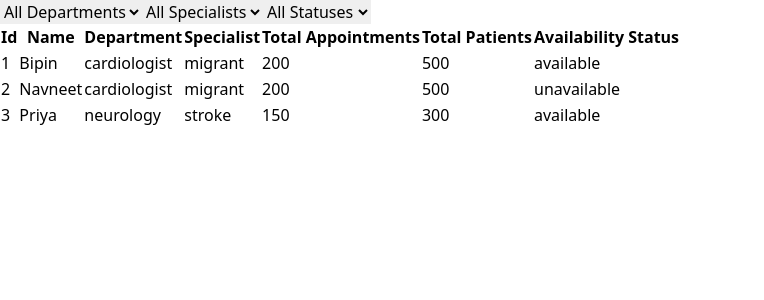
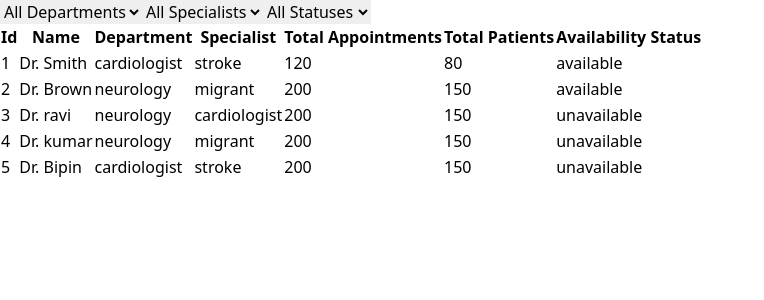
Before and after one commit to AjayPrajapathi/Hospital-Management, a React (Create React App) app in the folder client/: page / in a window 1280 px wide. Shown: the top 300 px of the page, without its empty margins (0-764 px from the left). Built offline with nearby package versions, Linux system fonts and the light colour scheme.

Commit message:
modified DctorList

```diff
--- a/client/src/Components/Doctor/DoctorsList.jsx
+++ b/client/src/Components/Doctor/DoctorsList.jsx
@@ -1,4 +1,5 @@
 import React, { useState, useEffect } from "react";
+import { doctorData } from "../DummyData/doctorData";
 
 function DoctorsList() {
   const [doctors, setDoctors] = useState([]);
@@ -7,43 +8,14 @@ function DoctorsList() {
   const [selectedSpecialist, setSelectedSpecialist] = useState("");
   const [selectedStatus, setSelectedStatus] = useState("");
 
-  //  It is dummy doctor data for testing purposedummy doctor data
+
+
   useEffect(() => {
-    const doctorData = [
-      {
-        id: 1,
-        name: "Bipin",
-        department: "cardiologist",
-        specialist: "migrant",
-        totalApointments: 200,
-        totalPatients: 500,
-        availabiltyStatus: "available",
-      },
-      {
-        id: 2,
-        name: "Navneet",
-        department: "cardiologist",
-        specialist: "migrant",
-        totalApointments: 200,
-        totalPatients: 500,
-        availabiltyStatus: "unavailable",
-      },
-      {
-        id: 3,
-        name: "Priya",
-        department: "neurology",
-        specialist: "stroke",
-        totalApointments: 150,
-        totalPatients: 300,
-        availabiltyStatus: "available",
-      },
-    ];
     setDoctors(doctorData);
-    setFilteredDoctors(doctorData); // Initializing  filtered doctors with all doctors
+    setFilteredDoctors(doctorData); // Initialize filtered doctors with all doctors
   }, []);
 
-  // Handle filter changes
-  const handleFilterChange = () => {
+  useEffect(() => {
     let updatedDoctors = doctors;
 
     if (selectedDepartment) {
@@ -64,8 +36,8 @@ function DoctorsList() {
       );
     }
 
-    setFilteredDoctors(updatedDoctors); // Update the filtered list
-  };
+    setFilteredDoctors(updatedDoctors);
+  }, [selectedDepartment, selectedSpecialist, selectedStatus, doctors]);
 
   return (
     <div className="Doctor">
@@ -73,10 +45,7 @@ function DoctorsList() {
         <select
           id="Department"
           value={selectedDepartment}
-          onChange={(e) => {
-            setSelectedDepartment(e.target.value);
-            handleFilterChange();
-          }}
+          onChange={(e) => setSelectedDepartment(e.target.value)}
         >
           <option value="">All Departments</option>
           <option value="cardiologist">Cardiologist</option>
@@ -86,10 +55,7 @@ function DoctorsList() {
         <select
           id="Specialist"
           value={selectedSpecialist}
-          onChange={(e) => {
-            setSelectedSpecialist(e.target.value);
-            handleFilterChange();
-          }}
+          onChange={(e) => setSelectedSpecialist(e.target.value)}
         >
           <option value="">All Specialists</option>
           <option value="migrant">Migrant</option>
@@ -99,10 +65,7 @@ function DoctorsList() {
         <select
           id="Status"
           value={selectedStatus}
-          onChange={(e) => {
-            setSelectedStatus(e.target.value);
-            handleFilterChange();
-          }}
+          onChange={(e) => setSelectedStatus(e.target.value)}
         >
           <option value="">All Statuses</option>
           <option value="available">Available</option>
--- /dev/null
+++ b/client/src/Components/DummyData/doctorData.jsx
@@ -0,0 +1,47 @@
+export const doctorData = [
+  {
+    id: 1,
+    name: "Dr. Smith",
+    department: "cardiologist",
+    specialist: "stroke",
+    totalApointments: 120,
+    totalPatients: 80,
+    availabiltyStatus: "available",
+  },
+  {
+    id: 2,
+    name: "Dr. Brown",
+    department: "neurology",
+    specialist: "migrant",
+    totalApointments: 200,
+    totalPatients: 150,
+    availabiltyStatus: "available",
+  },{
+    id: 3,
+    name: "Dr. ravi",
+    department: "neurology",
+    specialist: "cardiologist",
+    totalApointments: 200,
+    totalPatients: 150,
+    availabiltyStatus: "unavailable",
+  },{
+    id: 4,
+    name: "Dr. kumar",
+    department: "neurology",
+    specialist: "migrant",
+    totalApointments: 200,
+    totalPatients: 150,
+    availabiltyStatus: "unavailable",
+  },{
+    id: 5,
+    name: "Dr. Bipin",
+    department: "cardiologist",
+    specialist: "stroke",
+    totalApointments: 200,
+    totalPatients: 150,
+    availabiltyStatus: "unavailable",
+  },
+
+
+  // Add more sample doctor data here...
+];
```
